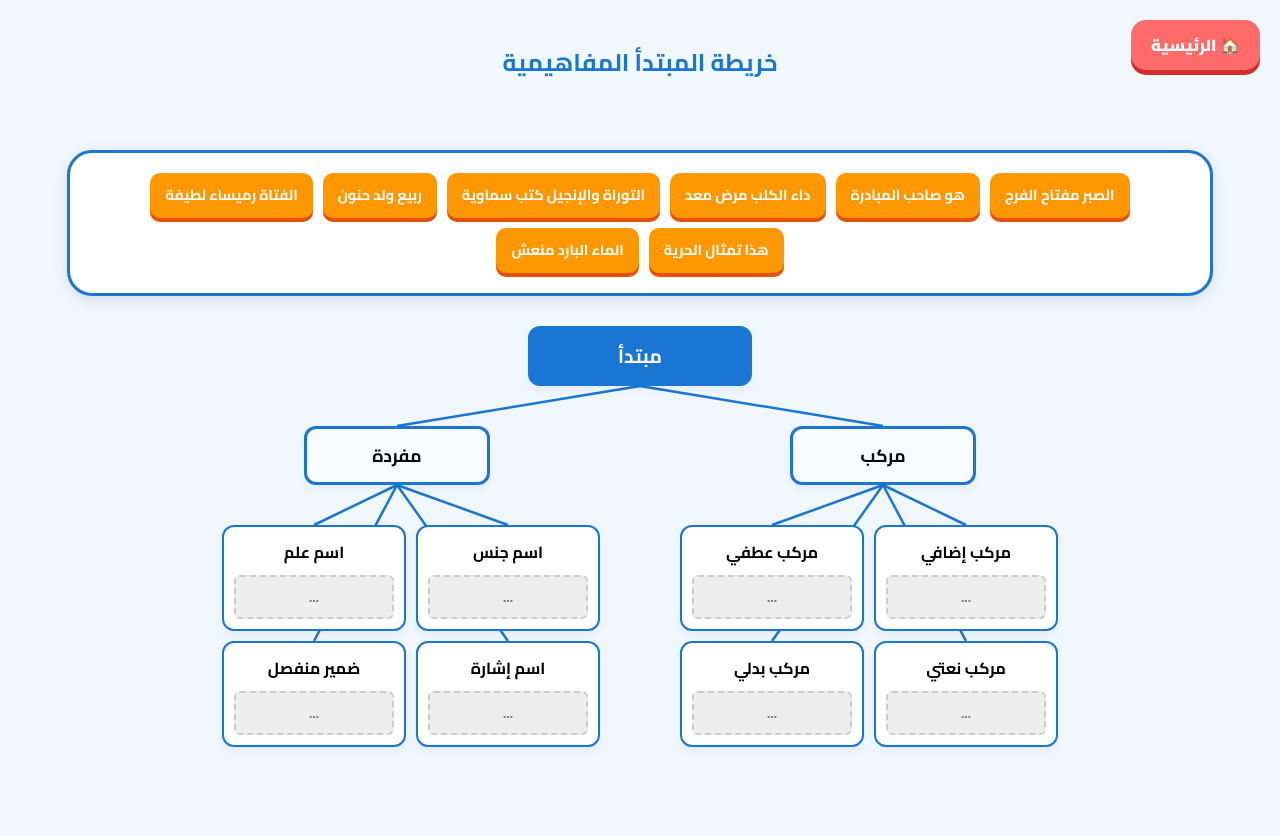
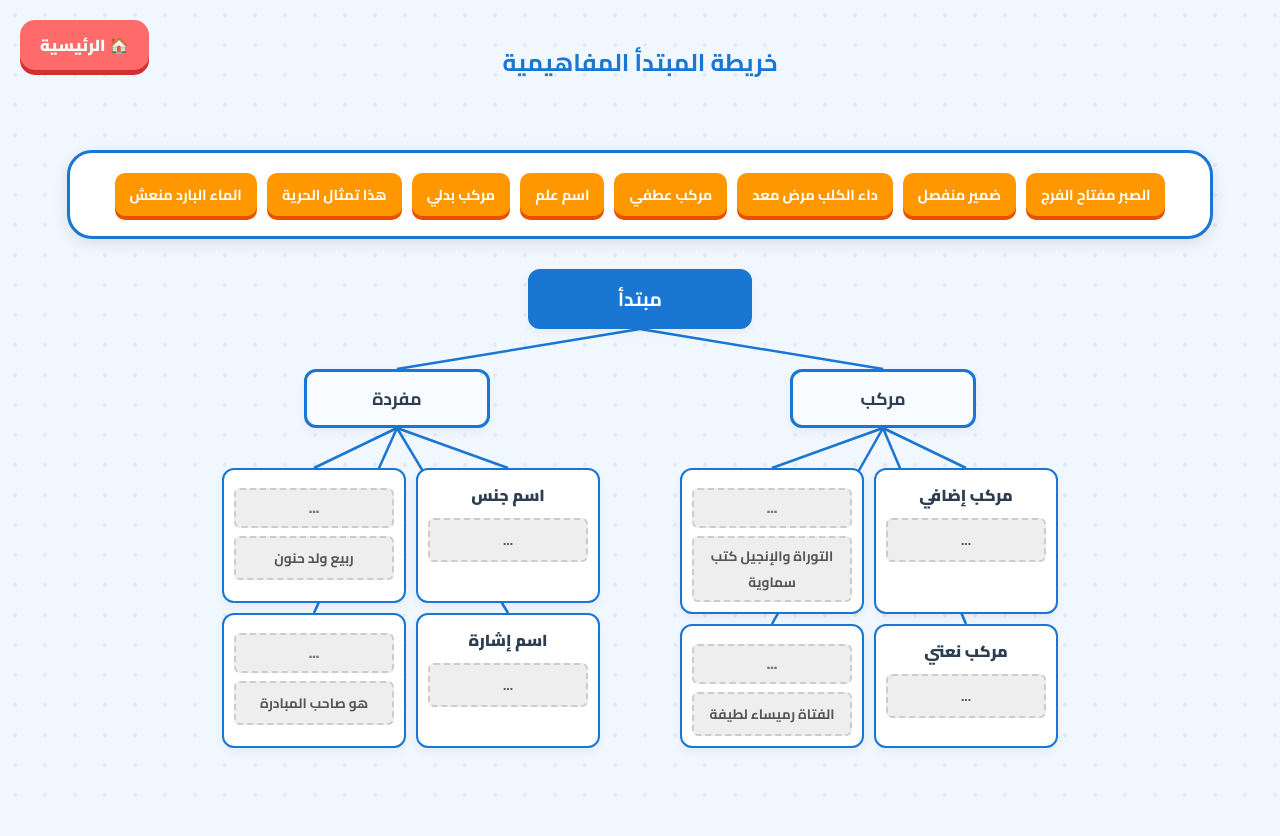
Before and after one commit to farhatmohamed-ops/CarteConceptuelle, a plain HTML site: page jeu5.html in a window 1280 px wide. Drawn offline with Linux system fonts and the light colour scheme.

Commit message:
five cards ready

```diff
--- a/jeu5.html
+++ b/jeu5.html
@@ -18,19 +18,22 @@
         body {
             font-family: 'Cairo', sans-serif;
             background-color: var(--bg-site);
+            background-image: radial-gradient(rgba(0,0,0,0.05) 2px, transparent 2px);
+            background-size: 30px 30px;
             display: flex;
             flex-direction: column;
             align-items: center;
             padding: 20px;
             margin: 0;
-            min-height: 100vh;
+            color: var(--text-dark);
+            position: relative;
         }
 
         /* --- زر الصفحة الرئيسية --- */
-        .home-btn {
+                .home-btn {
             position: absolute;
             top: 20px;
-            right: 20px;
+            left: 20px;
             text-decoration: none;
             background-color: var(--home-color);
             color: white;
@@ -41,7 +44,13 @@
             align-items: center;
             gap: 10px;
             box-shadow: 0 5px 0 #D32F2F;
+            transition: all 0.2s;
             z-index: 1000;
+        }
+
+        .home-btn:hover {
+            transform: translateY(2px);
+            box-shadow: 0 3px 0 #D32F2F;
         }
 
         /* --- حاوية الإجابات (الأزرار البرتقالية) --- */
@@ -56,7 +65,7 @@
             justify-content: center;
             width: 90%;
             max-width: 1100px;
-            min-height: 100px;
+            /* min-height: 100px; */
             margin-top: 60px;
             margin-bottom: 30px;
             border: 3px solid var(--main-color);
@@ -136,8 +145,8 @@
         .drop-zone.correct {
             background-color: var(--success-color) !important;
             color: white !important;
+            border: 2px solid #2E7D32 !important;
             border-style: solid;
-            border-color: #2E7D32;
         }
 
         /* --- الخطوط --- */
@@ -161,6 +170,27 @@
             text-align: center;
             z-index: 3000;
             border: 6px solid var(--success-color);
+        }
+
+        .node-example {
+            background: #eeeeee;
+            border: 2px dashed #ccc;
+            border-radius: 6px;
+            padding: 5px;
+            font-size: 0.85rem;
+            color: #555;
+            min-height: 30px;
+            display: flex;
+            align-items: center;
+            justify-content: center;
+        }
+        .node-title {
+            font-weight: 800;
+            margin-bottom: 8px;
+            min-height: 25px;
+            display: flex;
+            align-items: center;
+            justify-content: center;
         }
     </style>
 </head>
@@ -186,17 +216,43 @@
 
         <div class="level">
             <div style="display: grid; grid-template-columns: repeat(2, 1fr); gap: 10px;">
-                <div class="node" id="m1">مركب إضافي <div class="drop-zone" data-ans="داء الكلب مرض معد">...</div></div>
-                <div class="node" id="m2">مركب عطفي <div class="drop-zone" data-ans="التوراة والإنجيل كتب سماوية">...</div></div>
-                <div class="node" id="m3">مركب نعتي <div class="drop-zone" data-ans="الماء البارد منعش">...</div></div>
-                <div class="node" id="m4">مركب بدلي <div class="drop-zone" data-ans="الفتاة رميساء لطيفة">...</div></div>
+                <div class="node" id="m1">
+                    <div class="node-title">مركب إضافي</div>
+                    <div class="node-example drop-zone" data-ans="داء الكلب مرض معد">...</div>
+                </div>
+                <div class="node" id="m2">
+                    <div class="node-title drop-zone" data-ans="مركب عطفي">...</div>
+                    <div class="node-example">التوراة والإنجيل كتب سماوية</div>
+                </div>
+                <div class="node" id="m3">
+                    <div class="node-title">مركب نعتي</div>
+                    <div class="node-example drop-zone" data-ans="الماء البارد منعش">...</div>
+                </div>
+                <div class="node" id="m4">
+                    <div class="node-title drop-zone" data-ans="مركب بدلي">...</div>
+                    <div class="node-example">الفتاة رميساء لطيفة</div>
+                </div>
             </div>
 
-            <div style="width: 40px;"></div> <div style="display: grid; grid-template-columns: repeat(2, 1fr); gap: 10px;">
-                <div class="node" id="s1">اسم جنس <div class="drop-zone" data-ans="الصبر مفتاح الفرج">...</div></div>
-                <div class="node" id="s2">اسم علم <div class="drop-zone" data-ans="ربيع ولد حنون">...</div></div>
-                <div class="node" id="s3">اسم إشارة <div class="drop-zone" data-ans="هذا تمثال الحرية">...</div></div>
-                <div class="node" id="s4">ضمير منفصل <div class="drop-zone" data-ans="هو صاحب المبادرة">...</div></div>
+            <div style="width: 40px;"></div>
+
+            <div style="display: grid; grid-template-columns: repeat(2, 1fr); gap: 10px;">
+                <div class="node" id="s1">
+                    <div class="node-title">اسم جنس</div>
+                    <div class="node-example drop-zone" data-ans="الصبر مفتاح الفرج">...</div>
+                </div>
+                <div class="node" id="s2">
+                    <div class="node-title drop-zone" data-ans="اسم علم">...</div>
+                    <div class="node-example">ربيع ولد حنون</div>
+                </div>
+                <div class="node" id="s3">
+                    <div class="node-title">اسم إشارة</div>
+                    <div class="node-example drop-zone" data-ans="هذا تمثال الحرية">...</div>
+                </div>
+                <div class="node" id="s4">
+                    <div class="node-title drop-zone" data-ans="ضمير منفصل">...</div>
+                    <div class="node-example">هو صاحب المبادرة</div>
+                </div>
             </div>
         </div>
     </div>
@@ -209,10 +265,10 @@
 
     <script>
         const rawAnswers = [
-            "داء الكلب مرض معد", "التوراة والإنجيل كتب سماوية",
-            "الماء البارد منعش", "الفتاة رميساء لطيفة",
-            "الصبر مفتاح الفرج", "ربيع ولد حنون",
-            "هذا تمثال الحرية", "هو صاحب المبادرة"
+            "داء الكلب مرض معد", "مركب عطفي",
+            "الماء البارد منعش", "مركب بدلي",
+            "الصبر مفتاح الفرج", "اسم علم",
+            "هذا تمثال الحرية", "ضمير منفصل"
         ];
 
         const pool = document.getElementById('pool');
```
Also changed, not shown: index.html (+1 -0 lines).
